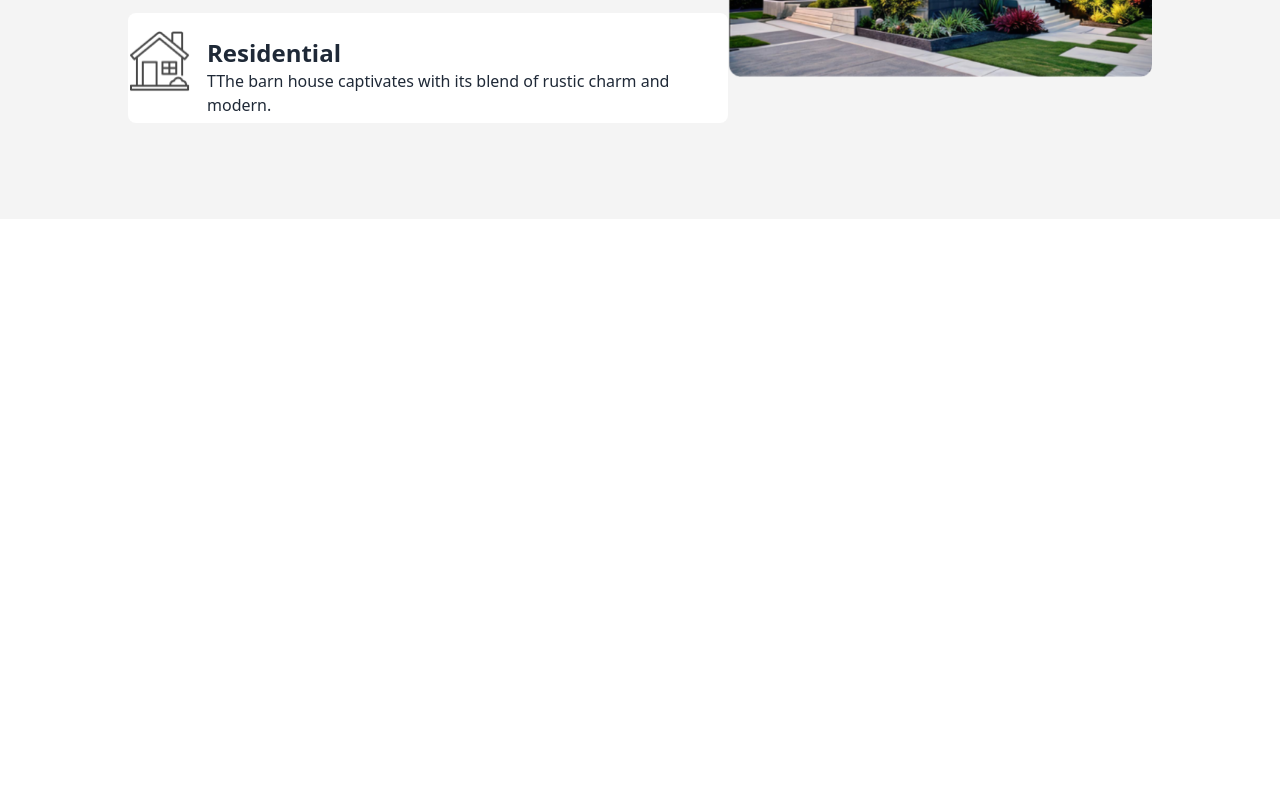
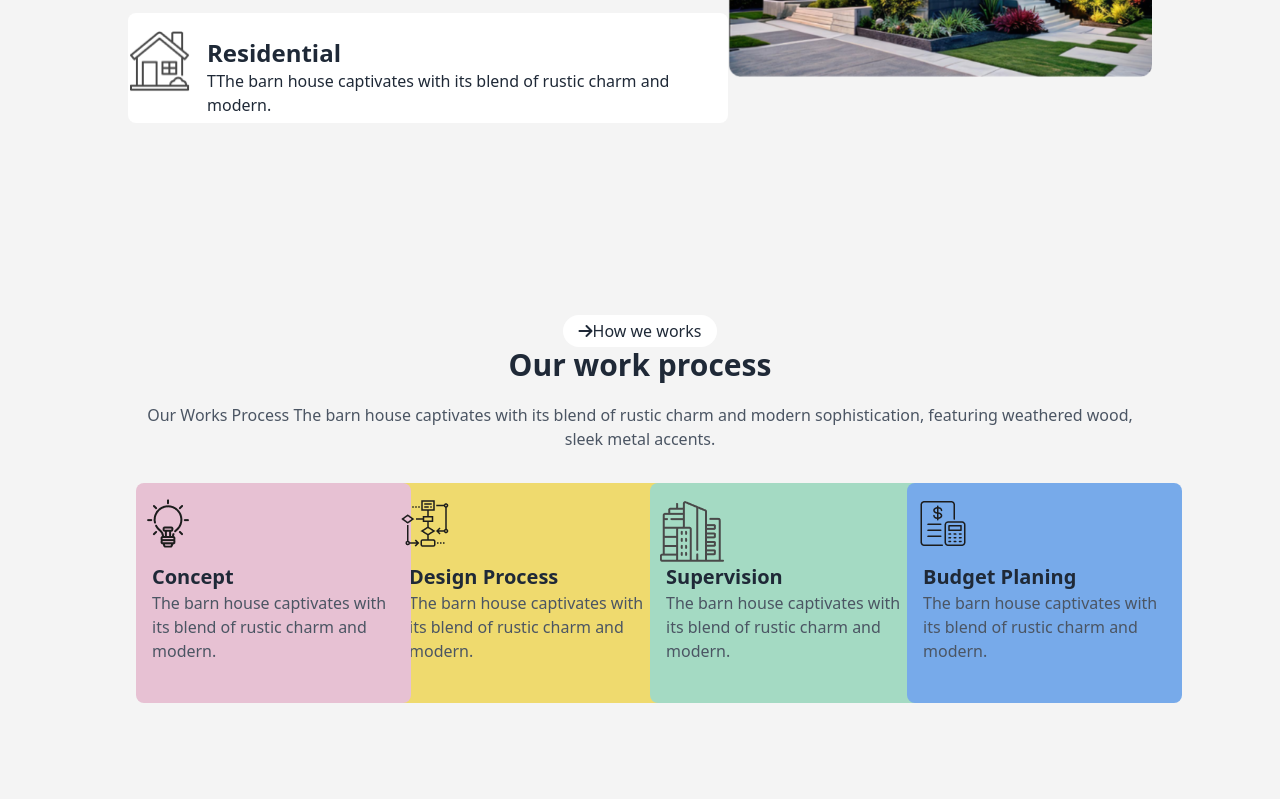
Before and after one commit to MHFAHAT/assainment-3, a plain HTML site: page index.html in a window 1280 px wide. Shown: the part 1235-2034 px from the top of the page. Before the commit the page ends 1454 px from the top, so only its background shows below. Drawn offline with nearby package versions, Linux system fonts and the light colour scheme.

Commit message:
work process done

```diff
--- a/index.html
+++ b/index.html
@@ -20,6 +20,10 @@
                 Gray: '#737373;',
                 White: '#E9E9E9;',
                 'new-c': '#F4F4F4;',
+                'card-pink': '#E7C1D3;',
+                'card-yellow': '#EFDA6E;',
+                'card-green': '#A4DAC3;',
+                'card-blue': '#77AAEA;',
               }
             }
           }
@@ -72,8 +76,7 @@
             <h1 class="font-bold text-[28px] lg:text-6xl py-5 ">A barn house of this design has a
               <br>striking appearance
              </h1>
-             <p class="py-3 text-[14px] lg:text-[16px] lg:w-[900px]"> The barn house captivates with its blend of rustic charm and modern sophistication, featuring weathered wood, sleek metal accents, and large windows that flood the space with natural light.
-              View Details</p>
+             <p class="py-3 text-[14px] lg:text-[16px] lg:w-[900px]"> The barn house captivates with its blend of rustic charm and modern sophistication, featuring weathered wood, sleek metal accents, and large windows that flood the space with natural light. </p>
               <a class="btn bg-buy bg-opacity-45 text-black rounded-full px-36 lg:py-2 lg:pl-5 lg:pr-3 font-bold"> View Details<i class="fa-solid fa-arrow-right text-black bg-buy rounded-full p-1 -rotate-45"></i></i></a>
          </div>
 
@@ -107,6 +110,60 @@
           <img src="./assets/Rectangle.png" alt="">
         </div>
        </section>
+       <!-- work process -->
+        <section class="bg-new-c container mx-auto py-7 lg:py-24 lg:px-32">
+          <div class=" text-center "><button class=" bg-white py-1 px-4 rounded-full "> <i class="fa-solid fa-arrow-right "></i></i>How we works  </button></div>
+          <div class="  mb-8">
+            <h1 class="text-3xl  font-bold mb-5 text-center"> Our work process</h1>
+            <p class="text-gray-600 text-center px-2 ">
+              Our Works Process The barn house captivates with its blend of rustic charm and modern sophistication, featuring weathered wood, sleek metal accents.
+            </p>
+          </div>
+            <!-- Card -->
+            <div class="grid lg:grid-cols-4 gap-5 px-2">
+              <!-- card1 -->
+              <div class="rounded-lg  bg-card-pink lg:w-[275px] lg:h-[220px] relative ">
+                <img class="mx-auto pt-4 text-start absolute pl-2" src="./assets/concept.png" alt="" />
+                <div class="p-4 pt-20">
+                  <h2 class="font-bold text-xl">Concept</h2>
+                  <p class="text-gray-600">
+                    The barn house captivates with its blend of rustic charm and modern.
+                  </p>
+                </div>
+              </div>
+              <!-- card2 -->
+              <div class="rounded-lg  bg-card-yellow lg:w-[275px] lg:h-[220px]relative ">
+                <img class="mx-auto pt-4 text-start absolute pl-2" src="./assets/flow-chart.png" alt="" />
+                <div class="p-4 pt-20">
+                  <h2 class="font-bold text-xl">Design Process</h2>
+                  <p class="text-gray-600">
+                    The barn house captivates with its blend of rustic charm and modern.
+                  </p>
+                </div>
+              </div>
+              <!-- card3 -->
+              <div class="rounded-lg  bg-card-green lg:w-[275px] lg:h-[220px] relative ">
+                <img class="mx-auto pt-4 text-start absolute pl-[10px]" src="./assets/commercial.png" alt="" />
+                <div class="p-4 pt-20">
+                  <h2 class="font-bold text-xl">Supervision</h2>
+                  <p class="text-gray-600">
+                    The barn house captivates with its blend of rustic charm and modern.
+                  </p>
+                </div>
+              </div>
+              <!-- card4 -->
+              <div class="rounded-lg  bg-card-blue lg:w-[275px] lg:h-[220px] relative ">
+                <img class="mx-auto pt-4 text-start absolute pl-3" src="./assets/budget-planning.png" alt="" />
+                <div class="p-4 pt-20">
+                  <h2 class="font-bold text-xl">Budget Planing</h2>
+                  <p class="text-gray-600">
+                    The barn house captivates with its blend of rustic charm and modern.
+                  </p>
+                </div>
+              </div>
+            </div>
+
+        </section>
 
     </main>
     <!-- footer start -->
```
